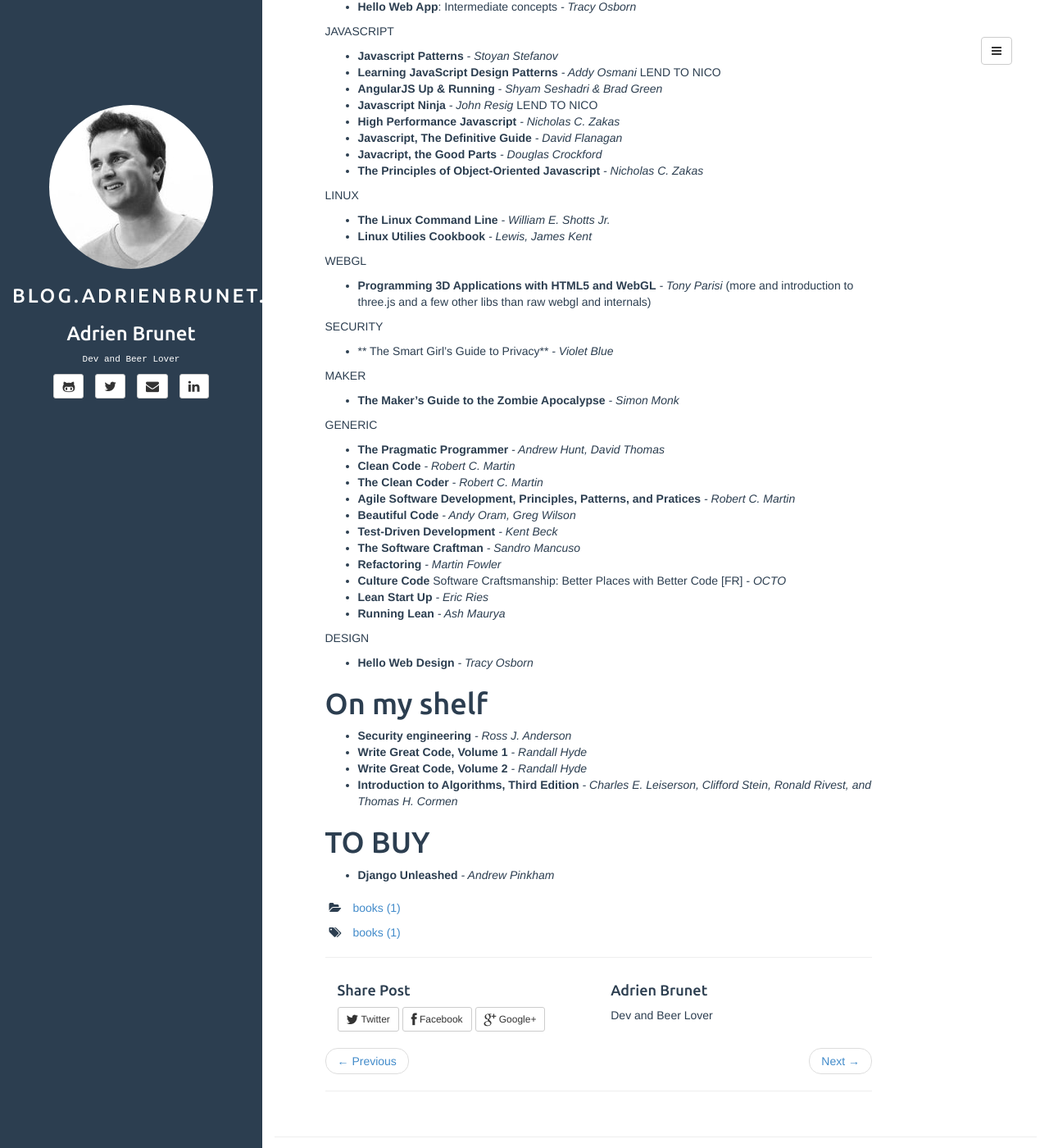
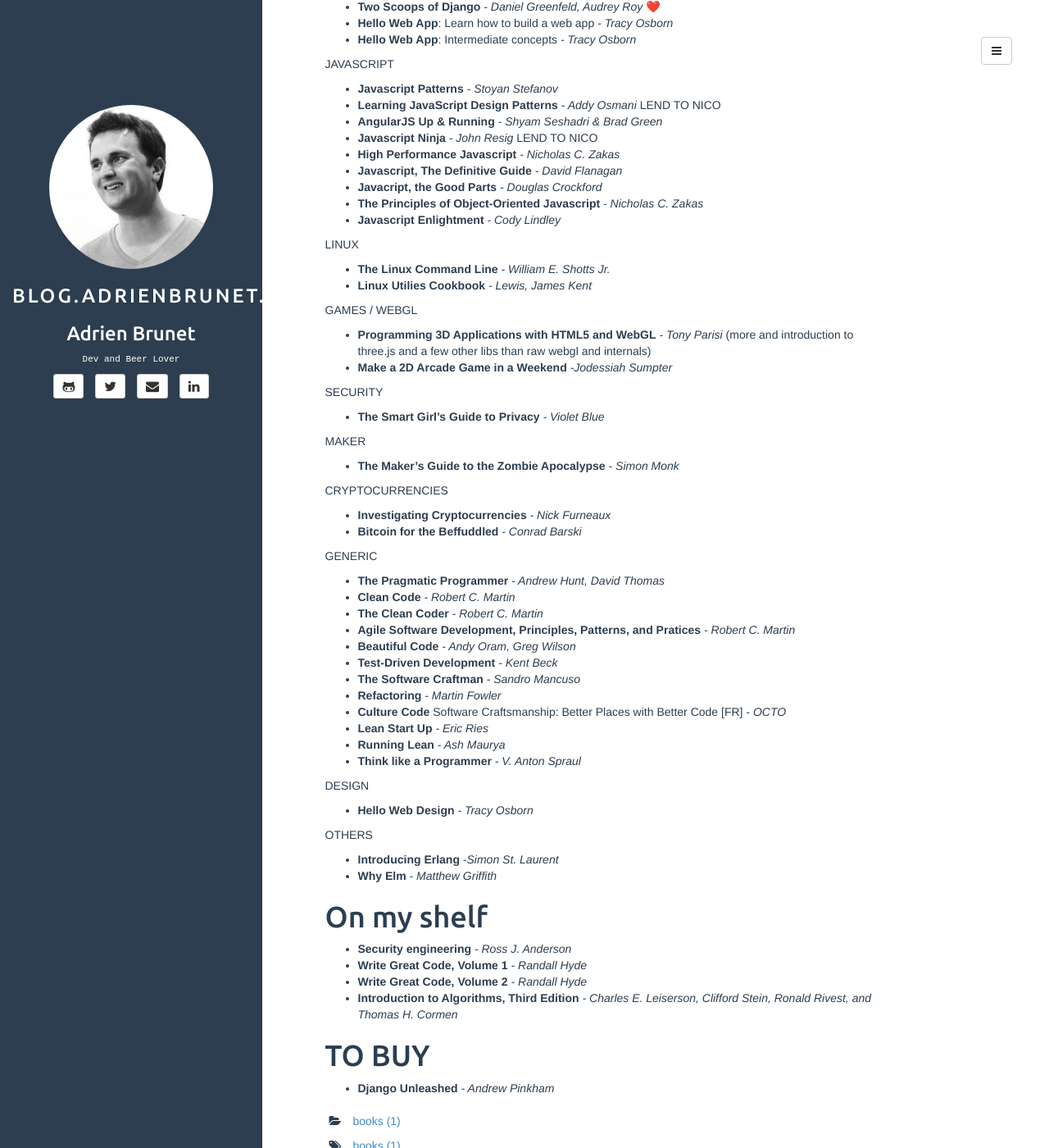
Before and after one commit to adrienbrunet/adrienbrunet.github.io, a Jekyll site: the page built from _posts/2016-01-02-books.md, in a window 1280 px wide and 1400 px high, scrolled down 651 px. Shown: the whole window at 82% size. Built offline with Jekyll 4.4.1, drawn with Linux system fonts in a browser that asks for light colours; emoji names are drawn with the system emoji font; comment, search, counter and statistics services are not loaded; some of the changed text lies outside the part shown.

Commit message:
Update 2016-01-02-books.md

```diff
--- a/_posts/2016-01-02-books.md
+++ b/_posts/2016-01-02-books.md
@@ -41,23 +43,30 @@ JAVASCRIPT
 - **Javascript, The Definitive Guide** *- David Flanagan*
 - **Javacript, the Good Parts** *- Douglas Crockford*
 - **The Principles of Object-Oriented Javascript** *- Nicholas C. Zakas*
+- **Javascript Enlightment** *- Cody Lindley*
 
 LINUX
 
 - **The Linux Command Line** *- William E. Shotts Jr.*
 - **Linux Utilies Cookbook** *- Lewis, James Kent*
 
-WEBGL
+GAMES / WEBGL
 
 - **Programming 3D Applications with HTML5 and WebGL** *- Tony Parisi* (more and introduction to three.js and a few other libs than raw webgl and internals)
+- **Make a 2D Arcade Game in a Weekend** *-Jodessiah Sumpter*
 
 SECURITY
 
-- ** The Smart Girl's Guide to Privacy** *- Violet Blue*
+- **The Smart Girl's Guide to Privacy** *- Violet Blue*
 
 MAKER
 
 - **The Maker's Guide to the Zombie Apocalypse** *- Simon Monk*
+
+CRYPTOCURRENCIES
+
+- **Investigating Cryptocurrencies** *- Nick Furneaux*
+- **Bitcoin for the Beffuddled** *- Conrad Barski*
 
 GENERIC
 
@@ -72,10 +81,16 @@ GENERIC
 - **Culture Code** Software Craftsmanship: Better Places with Better Code [FR] *- OCTO*
 - **Lean Start Up** *- Eric Ries*
 - **Running Lean** *- Ash Maurya*
+- **Think like a Programmer** *- V. Anton Spraul*
 
 DESIGN
 
 - **Hello Web Design** *- Tracy Osborn*
+
+OTHERS
+
+- **Introducing Erlang** *-Simon St. Laurent*
+- **Why Elm** *- Matthew Griffith*
 
 # On my shelf
 
```
Also changed, not shown: other parts of _posts/2016-01-02-books.md (+2 -0 lines).
